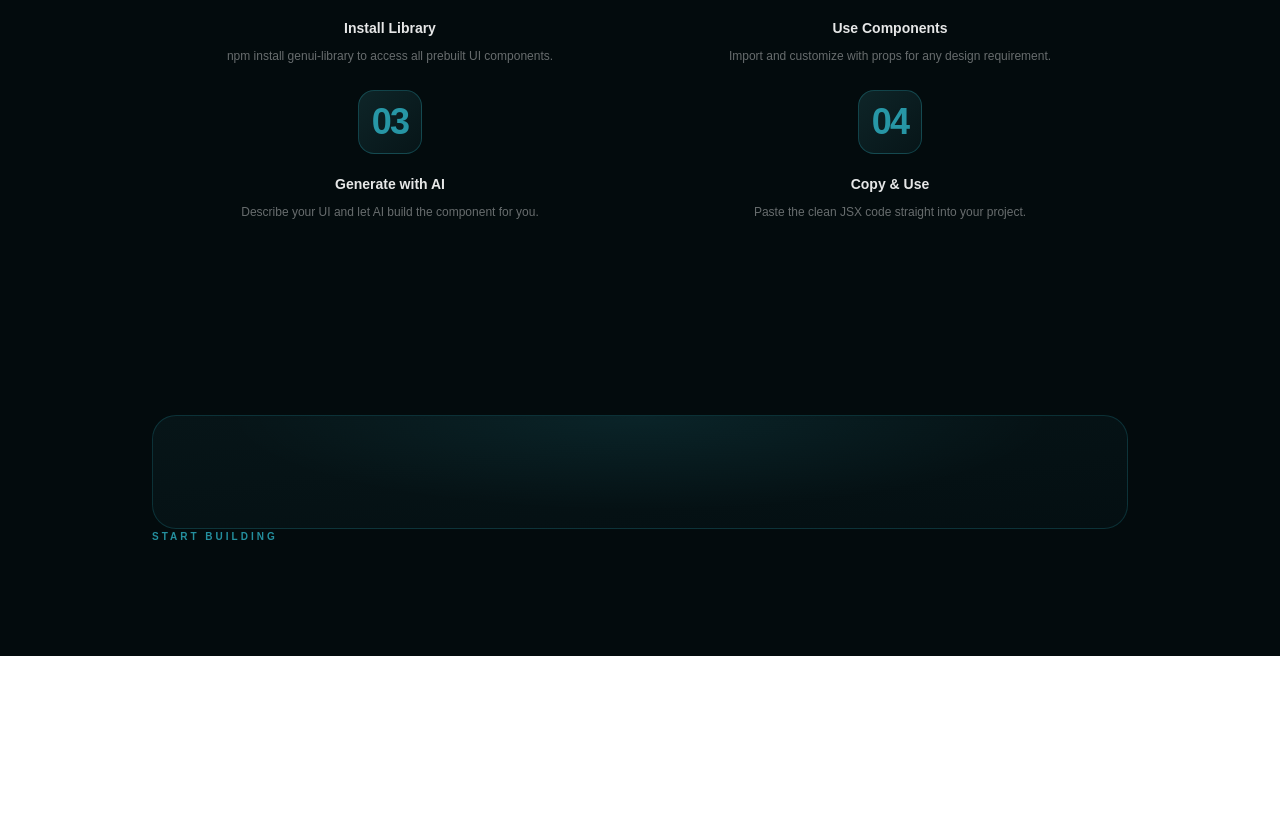
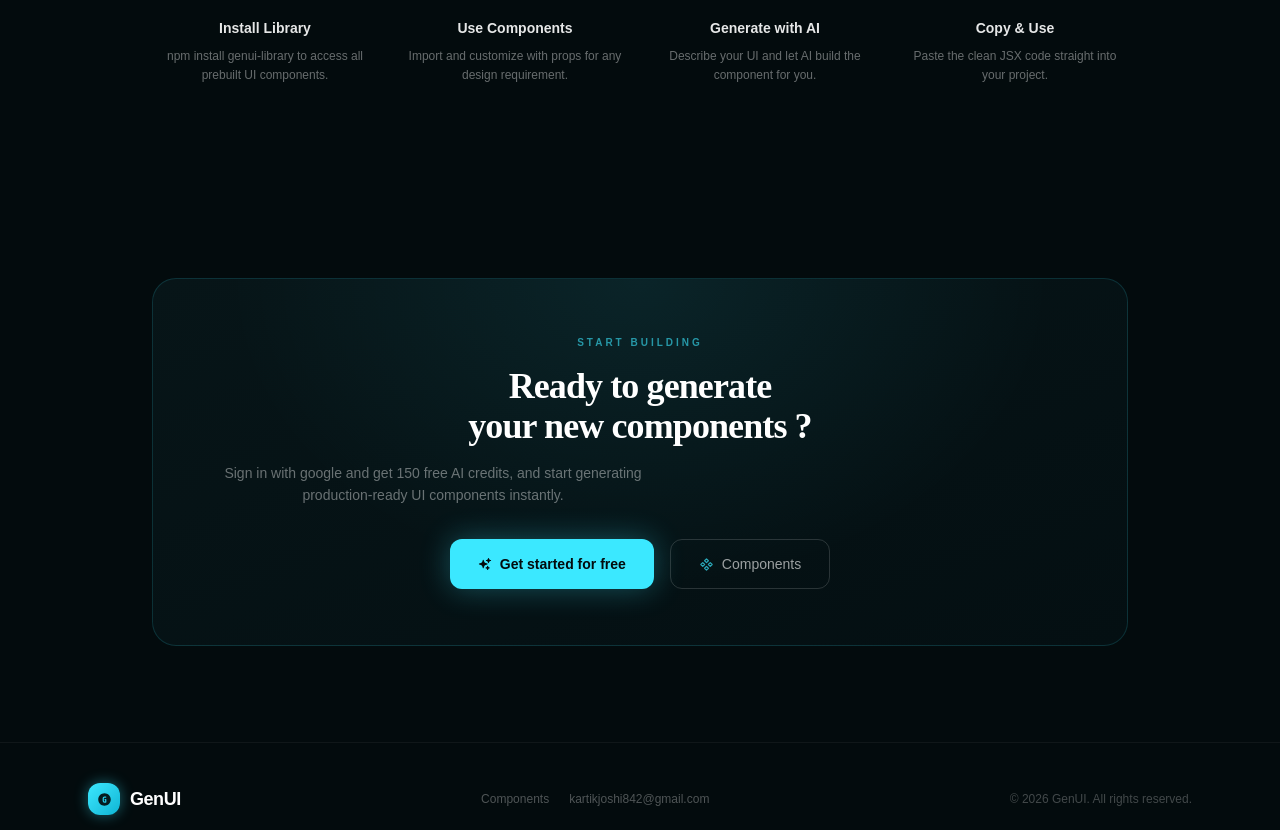
Before and after one commit to kartik12421/GenUI, a React (Vite) app in the folder client/: page / in a window 1280 px wide. Shown: the part 1967-2797 px from the top of the page. Before the commit the page ends 2623 px from the top, so only its background shows below. Built offline with nearby package versions, Linux system fonts and the light colour scheme; no server answers.

Commit message:
sixteen commit: Home.jsx completed

```diff
--- a/client/src/pages/Home.jsx
+++ b/client/src/pages/Home.jsx
@@ -141,7 +141,12 @@ function Home() {
             <div className="flex h-8 w-8 items-center justify-center rounded-xl bg-linear-to-br from-[#3be8ff] to-[#0ab5d4] shadow-[0_0_14px_rgba(59,232,255,0.4)]">
               <TbCircleLetterGFilled size={15} color="#051c20" />
             </div>
-            <span className="text-lg font-bold tracking-tight">GenUI</span>
+            <span
+              className="text-lg font-bold tracking-tight"
+              style={{ fontFamily: "'Syne', sans-serif" }}
+            >
+              GenUI
+            </span>
           </div>
 
           <div className="flex items-center gap-3">
@@ -494,7 +499,7 @@ function Home() {
           </h2>
         </motion.div>
 
-        <div className="relative grid grid-cols-2 lg-grid-cols-4 gap-6">
+        <div className="relative grid grid-cols-2 lg:grid-cols-4 gap-6">
           <div className="hidden lg:block absolute top-8 left-[12.5%] right-[12.5%] h-px bg-linear-to-r from-transparent via-[#3be8ff]/20 to-transparent" />
 
           {steps.map((items, i) => (
@@ -507,7 +512,7 @@ function Home() {
               transition={{ delay: i * 0.16, duration: 0.57 }}
             >
               <div className="relative w-14 h-14 sm:w-16 sm:h-16 mx-auto mb-4 sm:mb-5 rounded-2xl bg-linear-to-br from-[#0e2528] to-[#071518] border border-[#3be8ff]/20 flex items-center justify-center overflow-hidden group-hover:border-[#3be8ff]/40 group-hover:shadow-[0_0_20px_rgba(59,232,255,0.1)] transition-all duration-300">
-                <span className="absolute text-3xl sm:text-4xl text-[#3be8ff]/60 font-black tracking-tighter select-none">
+                <span className="absolute text-l sm:text-3xl text-[#3be8ff]/60 font-black tracking-tighter select-none">
                   {items.n}
                 </span>
               </div>
@@ -523,47 +528,118 @@ function Home() {
         </div>
       </section>
 
-
-
       <section className="max-w-5xl mx-auto px-4 sm:px-6 py-16 sm:py-24">
-
         <motion.div
-        initial={{ opacity: 0, y: 20 }}
+          initial={{ opacity: 0, y: 20 }}
           whileInView={{ opacity: 1, y: 0 }}
           viewport={{ once: true }}
           transition={{ duration: 0.63 }}
-        className="relative rounded-2xl sm:rounded-3xl border border-[#3be8ff]/15 bg-linear-to-br from-[#071518] to-[#040f12] p-8 sm:p-14 text-center overflow-hidden">
+          className="relative rounded-2xl sm:rounded-3xl border border-[#3be8ff]/15 bg-linear-to-br from-[#071518] to-[#040f12] p-8 sm:p-14 text-center overflow-hidden"
+        >
+          <div className="absolute inset-0 bg-[radial-gradient(ellipse_at_50%_0%,rgba(59,232,255,0.08)_0%,transparent_60%)] pointer-events-none" />
 
-        <div className="absolute inset-0 bg-[radial-gradient(ellipse_at_50%_0%,rgba(59,232,255,0.08)_0%,transparent_60%)] pointer-events-none"/>
+          <div className="relative z-10">
+            <p className="text-[10px] font-semibold tracking-[3px] uppercase text-[#3be8ff]/60 mb-3 sm:mb-4">
+              Start building
+            </p>
+            <h3
+              className="text-3xl sm:text-4xl font-bold tracking-tight mb-3 sm:mb-4"
+              style={{ fontFamily: "'Syne', sens-serif" }}
+            >
+              Ready to generate
+              <br />
+              your new components ?
+            </h3>
 
+            {userData ? (
+              <>
+                <p className="text-white/40 mb-7 sm:mb-8 text-sm max-w-md mx-auto leading-relaxed">
+                  Welcome back,{" "}
+                  <span className="text-[#3be8ff]/70">{userData.name}</span>!
+                  Continue building amazing components.
+                </p>
+                <div className="flex flex-col sm:flex-row justify-center gap-4">
+                  <motion.button
+                    whileHover={{ y: -2, scale: 1.05 }}
+                    whileTap={{ scale: 0.92 }}
+                    className="flex items-center justify-center gap-2 bg-[#3be8ff] text-[#030b0d] px-7 py-3.5 rounded-xl font-semibold text-sm cursor-pointer border-none shadow-[0_0_30px_rgba(59,232,255,0.3)] hover:shadow-[0_0_40px_rgba(59,232,255,0.45)] transition-shadow"
+                  >
+                    <HiSparkles size={14} />
+                    Generate AI Components
+                  </motion.button>
+                  <motion.button
+                    whileHover={{ y: -2 }}
+                    whileTap={{ scale: 0.92 }}
+                    className="flex items-center justify-center gap-2 px-7 py-3.5 border border-white/15 rounded-xl text-sm text-white/60 hover:text-white hover:border-white/25 transition-all cursor-pointer bg-transparent"
+                  >
+                    <TbComponents size={15} className="text-[#3be8ff]/70" /> My
+                    Components
+                  </motion.button>
+                </div>
+              </>
+            ) : (
+              <>
+                <p className="text-white/40 mb-7 sm:mb-8 text-sm max-w-md mz-auto leading-relaxed">
+                  Sign in with google and get 150 free AI credits, and start
+                  generating production-ready UI components instantly.
+                </p>
+
+                <div className="flex flex-col sm:flex-row justify-center gap-4">
+                  <motion.button
+                    onClick={() => setShowAuth(true)}
+                    whileHover={{ y: -2, scale: 1.05 }}
+                    whileTap={{ scale: 0.92 }}
+                    className="flex items-center justify-center gap-2 bg-[#3be8ff] text-[#030b0d] px-7 py-3.5 rounded-xl font-semibold text-sm cursor-pointer border-none shadow-[0_0_30px_rgba(59,232,255,0.3)] hover:shadow-[0_0_40px_rgba(59,232,255,0.45)] transition-shadow"
+                  >
+                    <HiSparkles size={14} />
+                    Get started for free
+                  </motion.button>
+                  <motion.button
+                    whileHover={{ y: -2 }}
+                    whileTap={{ scale: 0.92 }}
+                    className="flex items-center justify-center gap-2 px-7 py-3.5 border border-white/15 rounded-xl text-sm text-white/60 hover:text-white hover:border-white/25 transition-all cursor-pointer bg-transparent"
+                  >
+                    <TbComponents size={15} className="text-[#3be8ff]/70" />{" "}
+                    Components
+                  </motion.button>
+                </div>
+              </>
+            )}
+          </div>
         </motion.div>
-
-        <div className="relative z-10">
-
-          <p className="text-[10px] font-semibold tracking-[3px] uppercase text-[#3be8ff]/60 mb-3 sm:mb-4">
-
-          Start building
-
-          </p>
-          <h3 className="text-3xl sm:text-4xl font-bold tracking-tight mb-3 sm:mb-4"></h3>
-
-        </div>
-
       </section>
 
+      <footer className="border-t border-white/5 py-8 sm:py-10">
+        <div className="max-w-6xl mx-auto px-4 sm:px-6 flex flex-col sm:flex-row items-center justify-between gap-4 sm:gap-0">
+          <div className="flex items-center gap-2.5">
+            <div className="flex items-center gap-2.5">
+              <div className="flex h-8 w-8 items-center justify-center rounded-xl bg-linear-to-br from-[#3be8ff] to-[#0ab5d4] shadow-[0_0_14px_rgba(59,232,255,0.4)]">
+                <TbCircleLetterGFilled size={15} color="#051c20" />
+              </div>
+              <span
+                className="text-lg font-bold tracking-tight"
+                style={{ fontFamily: "'Syne', sans-serif" }}
+              >
+                GenUI
+              </span>
+            </div>
+          </div>
 
+          <div className="flex flex-wrap justify-center gap-4 sm:gap-5 text-xs text-white/30">
+            <span className="hover:text-white/60 transition-color">
+              Components
+            </span>
+            <span className="hover:text-white/60 transition-color">
+              kartikjoshi842@gmail.com
+            </span>
+          </div>
+          <p className="text-xs text-white/25 order-last sm:order-0">
 
+        © {new Date().getFullYear()} GenUI. All rights reserved.
 
-
-
-
-
-
-
-
-
-
-
+        </p>
+        </div>
+      </footer>
 
       {/* <button className="bg-black text-white p-4" onClick={() => { setShowAuth(true) }}>Open</button> */}
 
```
